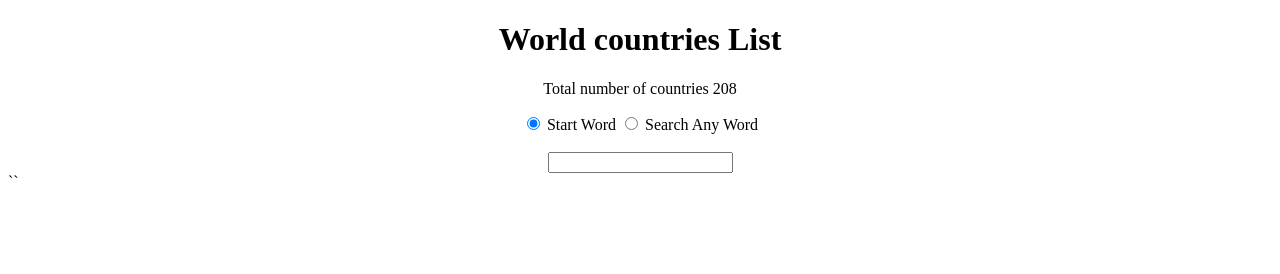
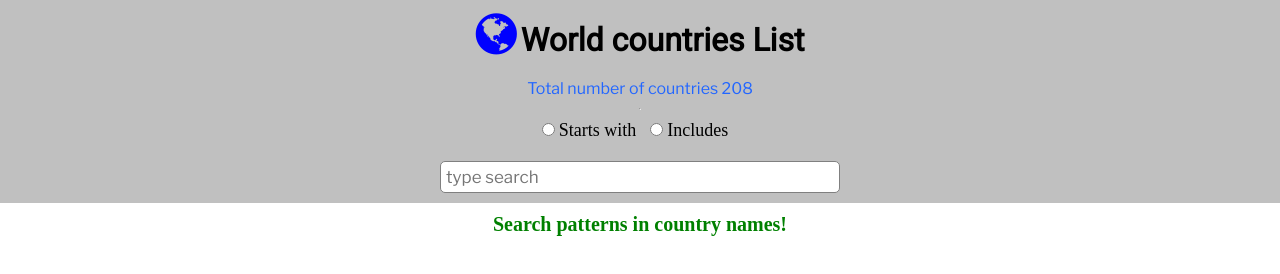
Before and after one commit to birukyemane/WorldCountries, a plain HTML site: page index.html in a window 1280 px wide. Drawn offline with nearby package versions, Linux system fonts and the light colour scheme.

Commit message:
styling the page, improve displaying the matches found, click event handler for radio buttons

```diff
--- /dev/null
+++ b/JS/data.js
@@ -0,0 +1,15 @@
+const countries= ["Afghanistan","Albania","Algeria","Andorra","Angola","Anguilla","Antigua and Barbuda","Argentina","Armenia","Aruba","Australia","Austria","Azerbaijan","Bahamas"
+	,"Bahrain","Bangladesh","Barbados","Belarus","Belgium","Belize","Benin","Bermuda","Bhutan","Bolivia","Bosnia and Herzegovina","Botswana","Brazil","British Virgin Islands"
+	,"Brunei","Bulgaria","Burkina Faso","Burundi","Cambodia","Cameroon","Canada","Cape Verde","Cayman Islands","Chad","Chile","China","Colombia","Congo","Cook Islands","Costa Rica"
+	,"Cote D Ivoire","Croatia","Cruise Ship","Cuba","Cyprus","Czech Republic","Denmark","Djibouti","Dominica","Dominican Republic","Ecuador","Egypt","El Salvador","Equatorial Guinea"
+	,"Estonia","Ethiopia","Falkland Islands","Faroe Islands","Fiji","Finland","France","French Polynesia","French West Indies","Gabon","Gambia","Georgia","Germany","Ghana"
+	,"Gibraltar","Greece","Greenland","Grenada","Guam","Guatemala","Guernsey","Guinea","Guinea Bissau","Guyana","Haiti","Honduras","Hong Kong","Hungary","Iceland","India"
+	,"Indonesia","Iran","Iraq","Ireland","Isle of Man","Israel","Italy","Jamaica","Japan","Jersey","Jordan","Kazakhstan","Kenya","Kuwait","Kyrgyz Republic","Laos","Latvia"
+	,"Lebanon","Lesotho","Liberia","Libya","Liechtenstein","Lithuania","Luxembourg","Macau","Macedonia","Madagascar","Malawi","Malaysia","Maldives","Mali","Malta","Mauritania"
+	,"Mauritius","Mexico","Moldova","Monaco","Mongolia","Montenegro","Montserrat","Morocco","Mozambique","Namibia","Nepal","Netherlands","Netherlands Antilles","New Caledonia"
+	,"New Zealand","Nicaragua","Niger","Nigeria","Norway","Oman","Pakistan","Palestine","Panama","Papua New Guinea","Paraguay","Peru","Philippines","Poland","Portugal"
+	,"Puerto Rico","Qatar","Reunion","Romania","Russia","Rwanda","Saint Pierre and Miquelon","Samoa","San Marino","Satellite","Saudi Arabia","Senegal","Serbia","Seychelles"
+	,"Sierra Leone","Singapore","Slovakia","Slovenia","South Africa","South Korea","Spain","Sri Lanka","St Kitts and Nevis","St Lucia","St Vincent","St. Lucia","Sudan"
+	,"Suriname","Swaziland","Sweden","Switzerland","Syria","Taiwan","Tajikistan","Tanzania","Thailand","Timor L'Este","Togo","Tonga","Trinidad and Tobago","Tunisia"
+	,"Turkey","Turkmenistan","Turks and Caicos","Uganda","Ukraine","United Arab Emirates","United Kingdom","United States","United States Minor Outlying Islands","Uruguay"
+  ,"Uzbekistan","Venezuela","Vietnam","Virgin Islands (US)","Yemen","Zambia","Zimbabwe"];
--- a/JS/main.js
+++ b/JS/main.js
@@ -1,18 +1,4 @@
-const countries= ["Afghanistan","Albania","Algeria","Andorra","Angola","Anguilla","Antigua and Barbuda","Argentina","Armenia","Aruba","Australia","Austria","Azerbaijan","Bahamas"
-	,"Bahrain","Bangladesh","Barbados","Belarus","Belgium","Belize","Benin","Bermuda","Bhutan","Bolivia","Bosnia and Herzegovina","Botswana","Brazil","British Virgin Islands"
-	,"Brunei","Bulgaria","Burkina Faso","Burundi","Cambodia","Cameroon","Canada","Cape Verde","Cayman Islands","Chad","Chile","China","Colombia","Congo","Cook Islands","Costa Rica"
-	,"Cote D Ivoire","Croatia","Cruise Ship","Cuba","Cyprus","Czech Republic","Denmark","Djibouti","Dominica","Dominican Republic","Ecuador","Egypt","El Salvador","Equatorial Guinea"
-	,"Estonia","Ethiopia","Falkland Islands","Faroe Islands","Fiji","Finland","France","French Polynesia","French West Indies","Gabon","Gambia","Georgia","Germany","Ghana"
-	,"Gibraltar","Greece","Greenland","Grenada","Guam","Guatemala","Guernsey","Guinea","Guinea Bissau","Guyana","Haiti","Honduras","Hong Kong","Hungary","Iceland","India"
-	,"Indonesia","Iran","Iraq","Ireland","Isle of Man","Israel","Italy","Jamaica","Japan","Jersey","Jordan","Kazakhstan","Kenya","Kuwait","Kyrgyz Republic","Laos","Latvia"
-	,"Lebanon","Lesotho","Liberia","Libya","Liechtenstein","Lithuania","Luxembourg","Macau","Macedonia","Madagascar","Malawi","Malaysia","Maldives","Mali","Malta","Mauritania"
-	,"Mauritius","Mexico","Moldova","Monaco","Mongolia","Montenegro","Montserrat","Morocco","Mozambique","Namibia","Nepal","Netherlands","Netherlands Antilles","New Caledonia"
-	,"New Zealand","Nicaragua","Niger","Nigeria","Norway","Oman","Pakistan","Palestine","Panama","Papua New Guinea","Paraguay","Peru","Philippines","Poland","Portugal"
-	,"Puerto Rico","Qatar","Reunion","Romania","Russia","Rwanda","Saint Pierre and Miquelon","Samoa","San Marino","Satellite","Saudi Arabia","Senegal","Serbia","Seychelles"
-	,"Sierra Leone","Singapore","Slovakia","Slovenia","South Africa","South Korea","Spain","Sri Lanka","St Kitts and Nevis","St Lucia","St Vincent","St. Lucia","Sudan"
-	,"Suriname","Swaziland","Sweden","Switzerland","Syria","Taiwan","Tajikistan","Tanzania","Thailand","Timor L'Este","Togo","Tonga","Trinidad and Tobago","Tunisia"
-	,"Turkey","Turkmenistan","Turks and Caicos","Uganda","Ukraine","United Arab Emirates","United Kingdom","United States","United States Minor Outlying Islands","Uruguay"
-  ,"Uzbekistan","Venezuela","Vietnam","Virgin Islands (US)","Yemen","Zambia","Zimbabwe"];
+
 
 	function randomHexaColor(){
       let randomNum = Math.floor(Math.random()* 10000000);
@@ -31,7 +17,9 @@ const countries= ["Afghanistan","Albania","Algeria","Andorra","Angola","Anguilla
 		let item;
 		let container = 	document.querySelector('#container');
 		let	numOfResults = document.createElement('p');
-		numOfResults.textContent = `Countries that start with: ${result.length}`;
+		document.querySelector('#container').innerHTML = '';
+		numOfResults.textContent = (result.length >1 ? `${result.length} matchs found` : `${(result.length==1?"1 match found":"No matches found")}`);
+		(result.length >= 1? numOfResults.className="found":numOfResults.className="not-found");
 		container.appendChild(numOfResults);
 		result.forEach(element => {
 			item = document.createElement('div');
@@ -41,24 +29,21 @@ const countries= ["Afghanistan","Albania","Algeria","Andorra","Angola","Anguilla
 		});
 	}
 
-	function clearResult(){ // clears the dom
-		document.querySelector('#container').innerHTML = '';
+	function runSearch(search){
+		let keyWord = document.querySelector('#searchInput').value.toLowerCase();
+		if (keyWord){
+			let result = search(keyWord); // search
+			displayResult(result); // display the reslut
+		}
 	}
 
-	function runSearch(search,display){
-		let keyWord = document.querySelector('#searchInput').value.toLowerCase();
-		let result = search(keyWord); // search
-		clearResult(); // clear the display container div
-		display(result); // display the reslut
-	}
-
-	function handleSearchEvent(e){ // it handles the whole process of searching
+	function handleSearchEvent(){ // it handles the whole process of searching
 		let startwith = document.querySelector('#startWord').checked;
-		let Anyword = document.querySelector('#anyWord').checked;
+		let anyWord = document.querySelector('#anyWord').checked;
 		if(startwith){
-			runSearch(startsWith, displayResult);
-			} else {
-			runSearch(containsWord, displayResult);
+			runSearch(startsWith);
+			} else if(anyWord){
+			runSearch(containsWord);
 		}
 
 	}
@@ -66,8 +51,15 @@ const countries= ["Afghanistan","Albania","Algeria","Andorra","Angola","Anguilla
    // Event handlers
 
 	document.querySelector('#searchInput').addEventListener('input',handleSearchEvent);
+	document.querySelector('#startWord').onclick = handleSearchEvent;
+	document.querySelector('#anyWord').onclick = handleSearchEvent;
 
 
 	// initial state .. when the page loads first
 	let noOfCountries =  document.querySelector('#noOfCountries');
 	noOfCountries.append(document.createElement('textNode').value = countries.length);
+	let container = document.querySelector('#container');
+	let	initialMessage = document.createElement('h2');
+	initialMessage.textContent = "Search patterns in country names!";
+	initialMessage.className = "initialMessage";
+	container.appendChild(initialMessage);
--- a/css/style.css
+++ b/css/style.css
@@ -1,15 +1,85 @@
+
+* {
+    box-sizing: border-box;
+    padding: 0;
+    margin:0;
+}
+
+div {
+    text-align: center;
+}
+
 header {
-    text-align: center;
+    background-color: Silver;
+    width: 100%;
+}
+
+.flex-container {
+    display: flex;
+    flex-direction: column;
+    align-items: center;
+    justify-content: space-between;
+}
+
+.flex-items {
+    margin: 10px;
+}
+
+i {
+    color: blue;
+}
+
+h1{
+    font-family: 'Roboto', sans-serif;
+    display: inline-block;
+}
+
+hr {
+    color: black;
+}
+
+#noOfCountries{
+    font-family: 'Libre Franklin', sans-serif;
+    font-size: 16px;
+    color: #2266ff;
+}
+
+label {
+    font-size: 18px;
+    margin-right: 10px;
+}
+
+input[type = "text"] {
+    font-family: 'Libre Franklin', sans-serif;
+    font-size: 17px;
+    padding : 5px;
+    width: 400px;
+    color: gray;
+    border:1px solid gray ;
+    border-radius: 5px;
 }
 
 #container {
     text-align: center;
+    width: 80%;
 }
 
 #container>div{
-    background:gray;
-    border: 1px solid red;
-    margin: 0 auto;
-    width: 80%;
-    padding: 20px;
+   padding: 20px;
+   margin: 5px 0 5px 0;
 }
+
+.initialMessage {
+    color: green;
+    font-size: 20px;
+}
+
+.found {
+    color: green;
+    font-size: 18px;
+}
+
+.not-found {
+    color: red;
+    font-size: 18px;
+}
--- a/index.html
+++ b/index.html
@@ -7,16 +7,33 @@
         <meta charset="UTF-8">
         <title>World countries Find patterns</title>
         <link rel="stylesheet" href="./css/style.css">
-            </head>
-    <body>
-        <header>
-            <h1>World countries List</h1>
-            <p id="noOfCountries">Total number of countries </p>
-            <input id="startWord" type="radio" name="wordPositon" value="startWord" checked=true> Start Word
-            <input id="anyWord" type="radio" name="wordPositon" value="anyWord"> Search Any Word<br><br/>
-            <input id="searchInput" type="text">
+        <link href="https://fonts.googleapis.com/css?family=Libre+Franklin|Roboto" rel="stylesheet">
+        <link href="https://fonts.googleapis.com/css?family=Roboto" rel="stylesheet">
+        <link rel="stylesheet" href="https://cdnjs.cloudflare.com/ajax/libs/font-awesome/4.7.0/css/font-awesome.css">
+     </head>
+    <body class="flex-container">
+        <header class="flex-container">
+
+                <div class="flex-items">
+                    <i class="fa fa-globe fa-3x"></i>
+                    <h1>World countries List</h1>
+                </div>
+                <p id="noOfCountries"  class="flex-items">Total number of countries </p>
+                <hr>
+                <div class="flex-items">
+                        <input id="startWord" type="radio" name="wordPositon" value="startWord">
+                        <label for="starWord"> Starts with</label>
+                        <input id="anyWord" type="radio" name="wordPositon" value="anyWord">
+                        <label for="anyWord">Includes</label>
+                </div>
+
+                <input id="searchInput" type="text"  placeholder="type search" class="flex-items">
+
+                </div>
+
         </header>
-        <div id='container'></div>
+        <div id='container' class="flex-items"></div>
+        <script src="./JS/data.js"></script>
         <script src="./JS/main.js"></script>
     </body>
-</html> ``
+</html>
```
